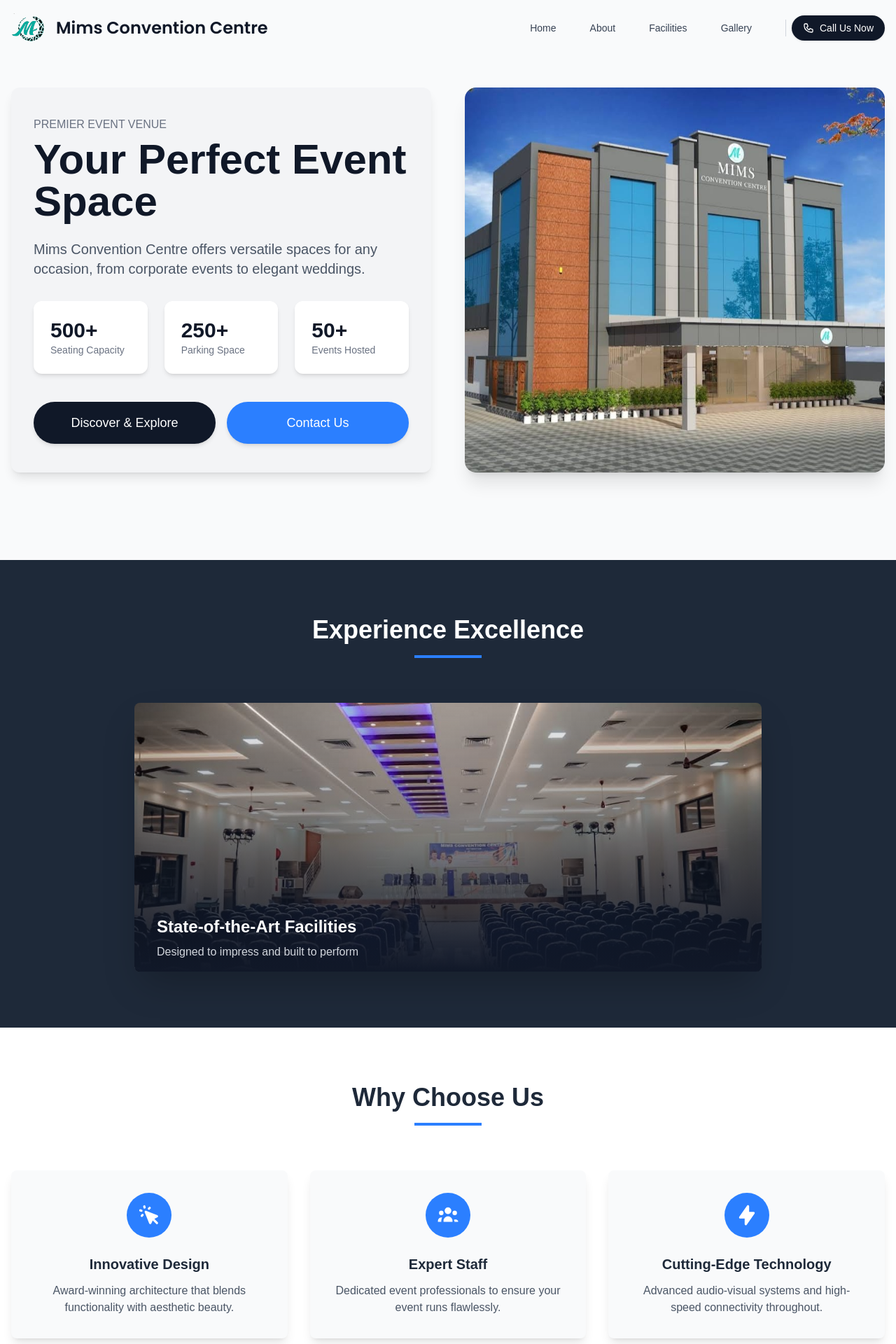
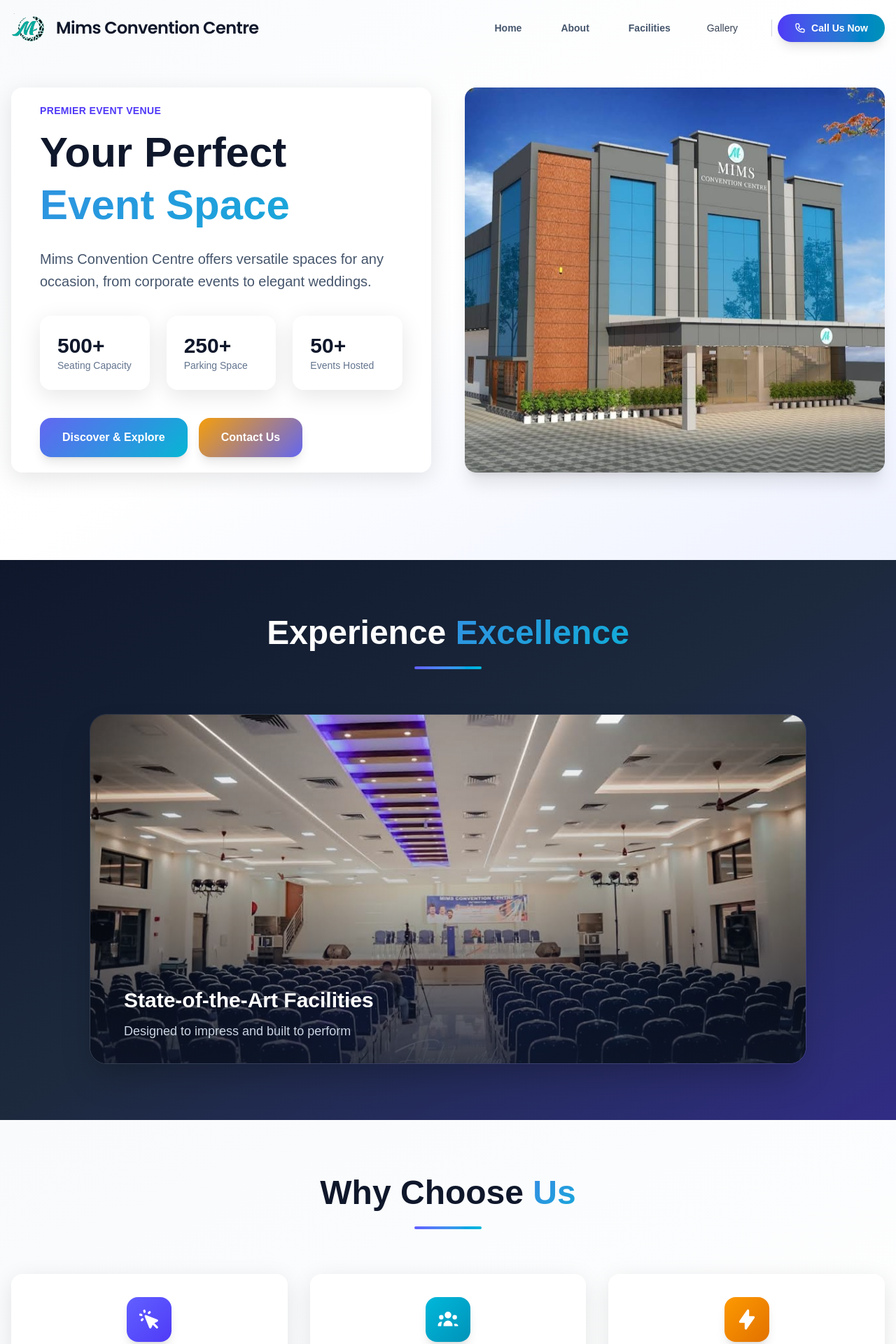
Before and after one commit to justhashim/Mims, a Next.js app in the folder frontend/: page / in a window 1280 px wide. Shown: the top 1920 px of the page at 70% size. Built offline with nearby package versions, Linux system fonts and the light colour scheme.

Commit message:
feat: Revamp Navbar and Home page styles; enhance UI with modern gradients, glass effects, and improved typography for better user experience

```diff
--- a/frontend/src/app/components/Navbar.tsx
+++ b/frontend/src/app/components/Navbar.tsx
@@ -91,8 +91,10 @@ const Navbar = () => {
 
 	return (
 		<nav
-			className={`fixed w-full top-0 z-50 transition-all duration-300 ${
-				scrolled || isGalleryPage ? "bg-white shadow-md" : "bg-transparent"
+			className={`fixed w-full top-0 z-50 transition-all duration-500 ${
+				scrolled || isGalleryPage
+					? "bg-white/95 backdrop-blur-lg shadow-lg border-b border-slate-200/50"
+					: "bg-transparent"
 			}`}
 		>
 			<div className="container mx-auto px-4 py-3">
@@ -107,10 +109,10 @@ const Navbar = () => {
 								priority
 							/>
 						</div>
-						<span className="hidden md:block text-2xl font-semibold text-gray-900 font-heading tracking-normal">
+						<span className="hidden md:block text-2xl font-bold text-slate-900 font-heading tracking-tight">
 							Mims Convention Centre
 						</span>
-						<span className="md:hidden text-lg font-medium text-gray-900 leading-tight font-heading">
+						<span className="md:hidden text-lg font-bold text-slate-900 leading-tight font-heading">
 							Mims Convention Centre
 						</span>
 					</Link>
@@ -119,23 +121,26 @@ const Navbar = () => {
 						<a
 							href="/"
 							onClick={scrollToTop}
-							className="px-2 py-1 text-gray-700 hover:text-gray-900 transition-colors text-sm font-medium cursor-pointer"
+							className="px-3 py-2 text-slate-600 hover:text-indigo-600 transition-all duration-300 text-sm font-semibold cursor-pointer relative group"
 						>
 							Home
+							<span className="absolute bottom-0 left-0 w-0 h-0.5 bg-gradient-to-r from-indigo-500 to-cyan-500 group-hover:w-full transition-all duration-300"></span>
 						</a>
 						<a
 							href="/#about"
 							onClick={(e) => scrollToSection(e, "about")}
-							className="px-2 py-1 text-gray-700 hover:text-gray-900 transition-colors text-sm font-medium cursor-pointer"
+							className="px-3 py-2 text-slate-600 hover:text-indigo-600 transition-all duration-300 text-sm font-semibold cursor-pointer relative group"
 						>
 							About
+							<span className="absolute bottom-0 left-0 w-0 h-0.5 bg-gradient-to-r from-indigo-500 to-cyan-500 group-hover:w-full transition-all duration-300"></span>
 						</a>
 						<a
 							href="/#facilities"
 							onClick={(e) => scrollToSection(e, "facilities")}
-							className="px-2 py-1 text-gray-700 hover:text-gray-900 transition-colors text-sm font-medium cursor-pointer"
+							className="px-3 py-2 text-slate-600 hover:text-indigo-600 transition-all duration-300 text-sm font-semibold cursor-pointer relative group"
 						>
 							Facilities
+							<span className="absolute bottom-0 left-0 w-0 h-0.5 bg-gradient-to-r from-indigo-500 to-cyan-500 group-hover:w-full transition-all duration-300"></span>
 						</a>
 						<a
 							href="/#gallery"
@@ -165,7 +170,7 @@ const Navbar = () => {
 
 						<a
 							href="tel:+919544311236"
-							className="px-4 py-2 bg-gray-900 hover:bg-gray-800 text-white rounded-full transition-colors shadow-sm text-sm flex items-center gap-2"
+							className="px-6 py-2.5 bg-gradient-to-r from-indigo-600 to-cyan-600 hover:from-indigo-700 hover:to-cyan-700 text-white rounded-full transition-all duration-300 shadow-lg hover:shadow-xl hover:scale-105 text-sm flex items-center gap-2 font-semibold"
 						>
 							<svg
 								xmlns="http://www.w3.org/2000/svg"
@@ -211,7 +216,7 @@ const Navbar = () => {
 
 				{/* Mobile menu */}
 				{mobileMenuOpen && (
-					<div className="md:hidden absolute top-full left-0 right-0 bg-white shadow-lg py-4 px-6 transition-all duration-300 ease-in-out">
+					<div className="md:hidden absolute top-full left-0 right-0 bg-white/95 backdrop-blur-lg shadow-xl border-t border-slate-200/50 py-6 px-6 transition-all duration-300 ease-in-out">
 						<div className="flex flex-col space-y-4">
 							<a
 								href="/"
--- a/frontend/src/app/globals.css
+++ b/frontend/src/app/globals.css
@@ -2,7 +2,45 @@
 
 :root {
 	--background: #ffffff;
-	--foreground: #171717;
+	--foreground: #0f172a;
+
+	/* Modern Color Palette */
+	--primary: #6366f1;
+	--primary-dark: #4f46e5;
+	--primary-light: #818cf8;
+	--secondary: #f59e0b;
+	--secondary-dark: #d97706;
+	--accent: #06b6d4;
+	--accent-dark: #0891b2;
+
+	/* Neutral Colors */
+	--neutral-50: #f8fafc;
+	--neutral-100: #f1f5f9;
+	--neutral-200: #e2e8f0;
+	--neutral-300: #cbd5e1;
+	--neutral-400: #94a3b8;
+	--neutral-500: #64748b;
+	--neutral-600: #475569;
+	--neutral-700: #334155;
+	--neutral-800: #1e293b;
+	--neutral-900: #0f172a;
+
+	/* Gradients */
+	--gradient-primary: linear-gradient(
+		135deg,
+		var(--primary) 0%,
+		var(--accent) 100%
+	);
+	--gradient-secondary: linear-gradient(
+		135deg,
+		var(--secondary) 0%,
+		var(--primary) 100%
+	);
+	--gradient-dark: linear-gradient(
+		135deg,
+		var(--neutral-800) 0%,
+		var(--neutral-900) 100%
+	);
 }
 
 @theme inline {
@@ -200,9 +238,18 @@ body {
 	box-shadow: 0 10px 25px rgba(0, 0, 0, 0.15);
 }
 
-/* Gradient Text Animation */
+/* Modern Gradient Text Animation */
 .gradient-text {
-	background: linear-gradient(45deg, #3b82f6, #8b5cf6, #06b6d4);
+	background: var(--gradient-primary);
+	background-size: 300% 300%;
+	background-clip: text;
+	-webkit-background-clip: text;
+	-webkit-text-fill-color: transparent;
+	animation: gradientShift 3s ease infinite;
+}
+
+.gradient-text-secondary {
+	background: var(--gradient-secondary);
 	background-size: 300% 300%;
 	background-clip: text;
 	-webkit-background-clip: text;
@@ -218,6 +265,59 @@ body {
 	50% {
 		background-position: 100% 50%;
 	}
+}
+
+/* Modern Glass Effect */
+.glass {
+	background: rgba(255, 255, 255, 0.1);
+	backdrop-filter: blur(10px);
+	border: 1px solid rgba(255, 255, 255, 0.2);
+}
+
+.glass-dark {
+	background: rgba(0, 0, 0, 0.1);
+	backdrop-filter: blur(10px);
+	border: 1px solid rgba(255, 255, 255, 0.1);
+}
+
+/* Modern Card Styles */
+.modern-card {
+	background: rgba(255, 255, 255, 0.95);
+	backdrop-filter: blur(20px);
+	border: 1px solid rgba(255, 255, 255, 0.2);
+	box-shadow: 0 8px 32px rgba(0, 0, 0, 0.1);
+}
+
+.modern-card-dark {
+	background: rgba(30, 41, 59, 0.95);
+	backdrop-filter: blur(20px);
+	border: 1px solid rgba(255, 255, 255, 0.1);
+	box-shadow: 0 8px 32px rgba(0, 0, 0, 0.3);
+}
+
+/* Modern Button Styles */
+.btn-primary {
+	background: var(--gradient-primary);
+	border: none;
+	color: white;
+	transition: all 0.3s ease;
+}
+
+.btn-primary:hover {
+	transform: translateY(-2px);
+	box-shadow: 0 10px 25px rgba(99, 102, 241, 0.3);
+}
+
+.btn-secondary {
+	background: var(--gradient-secondary);
+	border: none;
+	color: white;
+	transition: all 0.3s ease;
+}
+
+.btn-secondary:hover {
+	transform: translateY(-2px);
+	box-shadow: 0 10px 25px rgba(245, 158, 11, 0.3);
 }
 
 /* Smooth scrolling */
--- a/frontend/src/app/page.tsx
+++ b/frontend/src/app/page.tsx
@@ -84,57 +84,63 @@ export default function Home() {
 			<Navbar />
 
 			{/* 1. Headline Section - Modern and elegant hero */}
-			<section className="min-h-screen py-24 bg-gray-50 flex items-center">
+			<section className="min-h-screen py-24 bg-gradient-to-br from-slate-50 via-white to-indigo-50 flex items-center relative overflow-hidden">
+				{/* Background decoration */}
+				<div className="absolute inset-0 bg-grid-slate-100 [mask-image:linear-gradient(0deg,white,rgba(255,255,255,0.6))] -z-10"></div>
+				<div className="absolute top-0 right-0 -translate-y-12 translate-x-12 w-96 h-96 bg-gradient-to-br from-indigo-400/20 to-cyan-400/20 rounded-full blur-3xl -z-10"></div>
+				<div className="absolute bottom-0 left-0 translate-y-12 -translate-x-12 w-96 h-96 bg-gradient-to-br from-amber-400/20 to-orange-400/20 rounded-full blur-3xl -z-10"></div>
+
 				<div className="container mx-auto px-4">
 					<div className="grid md:grid-cols-2 gap-12 items-center">
 						{/* Left side - Value proposition */}
-						<div className="text-left bg-gray-100 p-4 md:p-8 rounded-xl shadow-lg h-auto md:h-[550px] flex flex-col justify-center animate-fade-in-up">
-							<span className="text-gray-500 font-medium mb-2 block animate-fade-in-up animation-delay-200">
+						<div className="text-left modern-card p-6 md:p-10 rounded-2xl h-auto md:h-[550px] flex flex-col justify-center animate-fade-in-up">
+							<span className="text-indigo-600 font-semibold mb-3 block animate-fade-in-up animation-delay-200 text-sm tracking-wide uppercase">
 								PREMIER EVENT VENUE
 							</span>
-							<h1 className="text-4xl md:text-6xl font-bold text-gray-900 mb-6 animate-fade-in-up animation-delay-400">
-								Your Perfect Event Space
+							<h1 className="text-4xl md:text-6xl font-bold text-slate-900 mb-6 animate-fade-in-up animation-delay-400 leading-tight">
+								Your Perfect
+								<span className="gradient-text block">Event Space</span>
 							</h1>
-							<p className="text-xl text-gray-600 mb-8 max-w-xl animate-fade-in-up animation-delay-600">
+							<p className="text-xl text-slate-600 mb-8 max-w-xl animate-fade-in-up animation-delay-600 leading-relaxed">
 								Mims Convention Centre offers versatile spaces for any occasion,
 								from corporate events to elegant weddings.
 							</p>
 
 							{/* Stats Cards */}
-							<div className="grid grid-cols-3 gap-2 md:gap-6 mb-10 animate-fade-in-up animation-delay-800">
-								<div className="bg-white p-3 md:p-6 rounded-xl shadow-md hover:shadow-xl hover:scale-105 transition-all duration-300 hover:bg-blue-50 group">
-									<div className="text-gray-900 text-2xl md:text-3xl font-bold group-hover:text-blue-600 transition-colors duration-300">
+							<div className="grid grid-cols-3 gap-3 md:gap-6 mb-10 animate-fade-in-up animation-delay-800">
+								<div className="modern-card p-4 md:p-6 rounded-2xl hover:shadow-2xl hover:scale-105 transition-all duration-500 group border border-indigo-100">
+									<div className="text-slate-900 text-2xl md:text-3xl font-bold group-hover:text-indigo-600 transition-colors duration-300">
 										500+
 									</div>
-									<div className="text-gray-500 text-xs md:text-sm">
+									<div className="text-slate-500 text-xs md:text-sm font-medium">
 										Seating Capacity
 									</div>
 								</div>
-								<div className="bg-white p-3 md:p-6 rounded-xl shadow-md hover:shadow-xl hover:scale-105 transition-all duration-300 hover:bg-blue-50 group animation-delay-100">
-									<div className="text-gray-900 text-2xl md:text-3xl font-bold group-hover:text-blue-600 transition-colors duration-300">
+								<div className="modern-card p-4 md:p-6 rounded-2xl hover:shadow-2xl hover:scale-105 transition-all duration-500 group border border-cyan-100 animation-delay-100">
+									<div className="text-slate-900 text-2xl md:text-3xl font-bold group-hover:text-cyan-600 transition-colors duration-300">
 										250+
 									</div>
-									<div className="text-gray-500 text-xs md:text-sm">
+									<div className="text-slate-500 text-xs md:text-sm font-medium">
 										Parking Space
 									</div>
 								</div>
-								<div className="bg-white p-3 md:p-6 rounded-xl shadow-md hover:shadow-xl hover:scale-105 transition-all duration-300 hover:bg-blue-50 group animation-delay-200">
-									<div className="text-gray-900 text-2xl md:text-3xl font-bold group-hover:text-blue-600 transition-colors duration-300">
+								<div className="modern-card p-4 md:p-6 rounded-2xl hover:shadow-2xl hover:scale-105 transition-all duration-500 group border border-amber-100 animation-delay-200">
+									<div className="text-slate-900 text-2xl md:text-3xl font-bold group-hover:text-amber-600 transition-colors duration-300">
 										50+
 									</div>
-									<div className="text-gray-500 text-xs md:text-sm">
+									<div className="text-slate-500 text-xs md:text-sm font-medium">
 										Events Hosted
 									</div>
 								</div>
 							</div>
 
-							<div className="flex space-x-2 sm:space-x-4 animate-fade-in-up animation-delay-1000">
-								<button className="flex-1 bg-gray-900 hover:bg-gray-800 text-white px-3 sm:px-8 py-3 sm:py-4 rounded-lg sm:rounded-full text-xs sm:text-lg font-medium transition-all duration-300 shadow-md hover:shadow-xl hover:scale-105 transform">
+							<div className="flex flex-col sm:flex-row gap-4 animate-fade-in-up animation-delay-1000">
+								<button className="btn-primary px-8 py-4 rounded-2xl text-base font-semibold shadow-lg hover:shadow-2xl transform hover:scale-105 transition-all duration-300">
 									Discover & Explore
 								</button>
 								<Link
 									href="#contact"
-									className="flex-1 bg-blue-500 hover:bg-blue-600 text-white px-3 sm:px-8 py-3 sm:py-4 rounded-lg sm:rounded-full text-xs sm:text-lg font-medium transition-all duration-300 shadow-md hover:shadow-xl hover:scale-105 transform text-center"
+									className="btn-secondary px-8 py-4 rounded-2xl text-base font-semibold shadow-lg hover:shadow-2xl transform hover:scale-105 transition-all duration-300 text-center inline-block"
 								>
 									Contact Us
 								</Link>
@@ -161,29 +167,33 @@ export default function Home() {
 			</section>
 
 			{/* 2. Visual Focus Section */}
-			<section className="py-20 bg-gray-800 text-white">
+			<section className="py-20 bg-gradient-to-br from-slate-900 via-slate-800 to-indigo-900 text-white relative overflow-hidden">
+				{/* Background decoration */}
+				<div className="absolute inset-0 bg-grid-white/[0.05] -z-10"></div>
+				<div className="absolute top-1/2 left-1/2 -translate-x-1/2 -translate-y-1/2 w-[800px] h-[800px] bg-gradient-to-r from-indigo-500/10 to-cyan-500/10 rounded-full blur-3xl -z-10"></div>
+
 				<div className="container mx-auto px-4">
 					<div className="text-center mb-16">
-						<h2 className="text-4xl font-bold mb-4 animate-fade-in-up">
-							Experience Excellence
+						<h2 className="text-4xl md:text-5xl font-bold mb-6 animate-fade-in-up">
+							Experience <span className="gradient-text">Excellence</span>
 						</h2>
-						<div className="w-24 h-1 bg-blue-500 mx-auto animate-scale-in animation-delay-300"></div>
+						<div className="w-24 h-1 bg-gradient-to-r from-indigo-500 to-cyan-500 mx-auto animate-scale-in animation-delay-300 rounded-full"></div>
 					</div>
 
-					<div className="relative h-96 w-full max-w-4xl mx-auto rounded-lg overflow-hidden shadow-2xl hover:shadow-3xl transition-shadow duration-500 animate-fade-in-up animation-delay-500 group">
+					<div className="relative h-96 md:h-[500px] w-full max-w-5xl mx-auto rounded-3xl overflow-hidden shadow-2xl hover:shadow-3xl transition-all duration-500 animate-fade-in-up animation-delay-500 group border border-white/10">
 						<Image
 							src="/images/interior.jpg"
 							alt="Mims Convention Centre Interior"
 							fill
 							style={{ objectFit: "cover" }}
-							className="group-hover:scale-105 transition-transform duration-700"
+							className="group-hover:scale-110 transition-transform duration-700"
 						/>
-						<div className="absolute inset-0 bg-gradient-to-t from-gray-900 to-transparent flex items-end">
-							<div className="p-8 transform translate-y-4 group-hover:translate-y-0 transition-transform duration-500">
-								<h3 className="text-2xl font-bold mb-2 animate-fade-in-up animation-delay-700">
+						<div className="absolute inset-0 bg-gradient-to-t from-slate-900/80 via-slate-900/20 to-transparent flex items-end">
+							<div className="p-8 md:p-12 transform translate-y-4 group-hover:translate-y-0 transition-transform duration-500">
+								<h3 className="text-2xl md:text-3xl font-bold mb-3 animate-fade-in-up animation-delay-700">
 									State-of-the-Art Facilities
 								</h3>
-								<p className="text-gray-300 animate-fade-in-up animation-delay-900">
+								<p className="text-slate-300 text-lg animate-fade-in-up animation-delay-900">
 									Designed to impress and built to perform
 								</p>
 							</div>
@@ -193,19 +203,26 @@ export default function Home() {
 			</section>
 
 			{/* 3. Benefits Section */}
-			<section id="facilities" className="py-20 bg-white">
+			<section
+				id="facilities"
+				className="py-20 bg-gradient-to-br from-slate-50 to-white relative overflow-hidden"
+			>
+				{/* Background decoration */}
+				<div className="absolute top-0 right-0 w-72 h-72 bg-gradient-to-br from-indigo-100 to-cyan-100 rounded-full blur-3xl opacity-60 -z-10"></div>
+				<div className="absolute bottom-0 left-0 w-72 h-72 bg-gradient-to-br from-amber-100 to-orange-100 rounded-full blur-3xl opacity-60 -z-10"></div>
+
 				<div className="container mx-auto px-4">
 					<div className="text-center mb-16">
-						<h2 className="text-4xl font-bold text-gray-800 mb-4 animate-fade-in-up">
-							Why Choose Us
+						<h2 className="text-4xl md:text-5xl font-bold text-slate-900 mb-6 animate-fade-in-up">
+							Why Choose <span className="gradient-text">Us</span>
 						</h2>
-						<div className="w-24 h-1 bg-blue-500 mx-auto mb-6 animate-scale-in animation-delay-300"></div>
+						<div className="w-24 h-1 bg-gradient-to-r from-indigo-500 to-cyan-500 mx-auto mb-6 animate-scale-in animation-delay-300 rounded-full"></div>
 					</div>
 
 					<div className="grid md:grid-cols-3 gap-8">
 						{/* Benefit 1 */}
-						<div className="bg-gray-50 rounded-lg p-8 text-center shadow-lg hover:shadow-xl transition-all duration-500 hover:scale-105 hover:bg-blue-50 group animate-fade-in-up animation-delay-200">
-							<div className="bg-blue-500 text-white p-4 rounded-full w-16 h-16 flex items-center justify-center mx-auto mb-6 group-hover:scale-110 group-hover:rotate-12 transition-all duration-500 group-hover:bg-blue-600">
+						<div className="modern-card rounded-2xl p-8 text-center shadow-lg hover:shadow-2xl transition-all duration-500 hover:scale-105 group animate-fade-in-up animation-delay-200 border border-indigo-100">
+							<div className="bg-gradient-to-br from-indigo-500 to-indigo-600 text-white p-4 rounded-2xl w-16 h-16 flex items-center justify-center mx-auto mb-6 group-hover:scale-110 group-hover:rotate-12 transition-all duration-500 shadow-lg">
 								<svg
 									className="w-8 h-8 group-hover:animate-pulse"
 									fill="currentColor"
@@ -219,18 +236,18 @@ export default function Home() {
 									></path>
 								</svg>
 							</div>
-							<h3 className="text-xl font-bold text-gray-800 mb-3 group-hover:text-blue-600 transition-colors duration-300">
+							<h3 className="text-xl font-bold text-slate-900 mb-3 group-hover:text-indigo-600 transition-colors duration-300">
 								Innovative Design
 							</h3>
-							<p className="text-gray-600 group-hover:text-gray-700 transition-colors duration-300">
+							<p className="text-slate-600 group-hover:text-slate-700 transition-colors duration-300 leading-relaxed">
 								Award-winning architecture that blends functionality with
 								aesthetic beauty.
 							</p>
 						</div>
 
 						{/* Benefit 2 */}
-						<div className="bg-gray-50 rounded-lg p-8 text-center shadow-lg hover:shadow-xl transition-all duration-500 hover:scale-105 hover:bg-blue-50 group animate-fade-in-up animation-delay-400">
-							<div className="bg-blue-500 text-white p-4 rounded-full w-16 h-16 flex items-center justify-center mx-auto mb-6 group-hover:scale-110 group-hover:rotate-12 transition-all duration-500 group-hover:bg-blue-600">
+						<div className="modern-card rounded-2xl p-8 text-center shadow-lg hover:shadow-2xl transition-all duration-500 hover:scale-105 group animate-fade-in-up animation-delay-400 border border-cyan-100">
+							<div className="bg-gradient-to-br from-cyan-500 to-cyan-600 text-white p-4 rounded-2xl w-16 h-16 flex items-center justify-center mx-auto mb-6 group-hover:scale-110 group-hover:rotate-12 transition-all duration-500 shadow-lg">
 								<svg
 									className="w-8 h-8 group-hover:animate-pulse"
 									fill="currentColor"
@@ -240,18 +257,18 @@ export default function Home() {
 									<path d="M13 6a3 3 0 11-6 0 3 3 0 016 0zM18 8a2 2 0 11-4 0 2 2 0 014 0zM14 15a4 4 0 00-8 0v1h8v-1zM6 8a2 2 0 11-4 0 2 2 0 014 0zM16 18v-1a5.972 5.972 0 00-.75-2.906A3.005 3.005 0 0119 15v1h-3zM4.75 12.094A5.973 5.973 0 004 15v1H1v-1a3 3 0 013.75-2.906z"></path>
 								</svg>
 							</div>
-							<h3 className="text-xl font-bold text-gray-800 mb-3 group-hover:text-blue-600 transition-colors duration-300">
+							<h3 className="text-xl font-bold text-slate-900 mb-3 group-hover:text-cyan-600 transition-colors duration-300">
 								Expert Staff
 							</h3>
-							<p className="text-gray-600 group-hover:text-gray-700 transition-colors duration-300">
+							<p className="text-slate-600 group-hover:text-slate-700 transition-colors duration-300 leading-relaxed">
 								Dedicated event professionals to ensure your event runs
 								flawlessly.
 							</p>
 						</div>
 
 						{/* Benefit 3 */}
-						<div className="bg-gray-50 rounded-lg p-8 text-center shadow-lg hover:shadow-xl transition-all duration-500 hover:scale-105 hover:bg-blue-50 group animate-fade-in-up animation-delay-600">
-							<div className="bg-blue-500 text-white p-4 rounded-full w-16 h-16 flex items-center justify-center mx-auto mb-6 group-hover:scale-110 group-hover:rotate-12 transition-all duration-500 group-hover:bg-blue-600">
+						<div className="modern-card rounded-2xl p-8 text-center shadow-lg hover:shadow-2xl transition-all duration-500 hover:scale-105 group animate-fade-in-up animation-delay-600 border border-amber-100">
+							<div className="bg-gradient-to-br from-amber-500 to-amber-600 text-white p-4 rounded-2xl w-16 h-16 flex items-center justify-center mx-auto mb-6 group-hover:scale-110 group-hover:rotate-12 transition-all duration-500 shadow-lg">
 								<svg
 									className="w-8 h-8 group-hover:animate-pulse"
 									fill="currentColor"
@@ -265,10 +282,10 @@ export default function Home() {
 									></path>
 								</svg>
 							</div>
-							<h3 className="text-xl font-bold text-gray-800 mb-3 group-hover:text-blue-600 transition-colors duration-300">
+							<h3 className="text-xl font-bold text-slate-900 mb-3 group-hover:text-amber-600 transition-colors duration-300">
 								Cutting-Edge Technology
 							</h3>
-							<p className="text-gray-600 group-hover:text-gray-700 transition-colors duration-300">
+							<p className="text-slate-600 group-hover:text-slate-700 transition-colors duration-300 leading-relaxed">
 								Advanced audio-visual systems and high-speed connectivity
 								throughout.
 							</p>
@@ -357,14 +374,22 @@ export default function Home() {
 			</section>
 
 			{/* 5.5. Gallery Section */}
-			<section id="gallery" className="py-20 bg-gray-800 text-white">
+			<section
+				id="gallery"
+				className="py-20 bg-gradient-to-br from-slate-900 via-indigo-900 to-slate-900 text-white relative overflow-hidden"
+			>
+				{/* Background decoration */}
+				<div className="absolute inset-0 bg-grid-white/[0.02] -z-10"></div>
+				<div className="absolute top-1/4 right-1/4 w-96 h-96 bg-gradient-to-br from-indigo-500/20 to-cyan-500/20 rounded-full blur-3xl -z-10"></div>
+				<div className="absolute bottom-1/4 left-1/4 w-96 h-96 bg-gradient-to-br from-purple-500/20 to-pink-500/20 rounded-full blur-3xl -z-10"></div>
+
 				<div className="container mx-auto px-4">
 					<div className="text-center mb-16">
-						<h2 className="text-4xl font-bold mb-4 animate-fade-in-up">
-							Our Gallery
+						<h2 className="text-4xl md:text-5xl font-bold mb-6 animate-fade-in-up">
+							Our <span className="gradient-text">Gallery</span>
 						</h2>
-						<div className="w-24 h-1 bg-blue-500 mx-auto mb-6 animate-scale-in animation-delay-300"></div>
-						<p className="text-gray-300 max-w-3xl mx-auto animate-fade-in-up animation-delay-500">
+						<div className="w-24 h-1 bg-gradient-to-r from-indigo-500 to-cyan-500 mx-auto mb-6 animate-scale-in animation-delay-300 rounded-full"></div>
+						<p className="text-slate-300 max-w-3xl mx-auto animate-fade-in-up animation-delay-500 text-lg leading-relaxed">
 							Explore our stunning venue through these captivating images
 						</p>
 					</div>
@@ -529,7 +554,7 @@ export default function Home() {
 					<div className="text-center mt-12 animate-fade-in-up animation-delay-900">
 						<Link
 							href="/gallery"
-							className="inline-flex items-center bg-blue-600 hover:bg-blue-700 text-white px-8 py-4 rounded-full text-lg font-medium transition-all duration-300 hover:scale-105 transform hover:shadow-xl group"
+							className="btn-primary inline-flex items-center px-8 py-4 rounded-2xl text-lg font-semibold transition-all duration-300 hover:scale-105 transform hover:shadow-2xl group"
 						>
 							<span>View More Photos</span>
 							<svg
```
